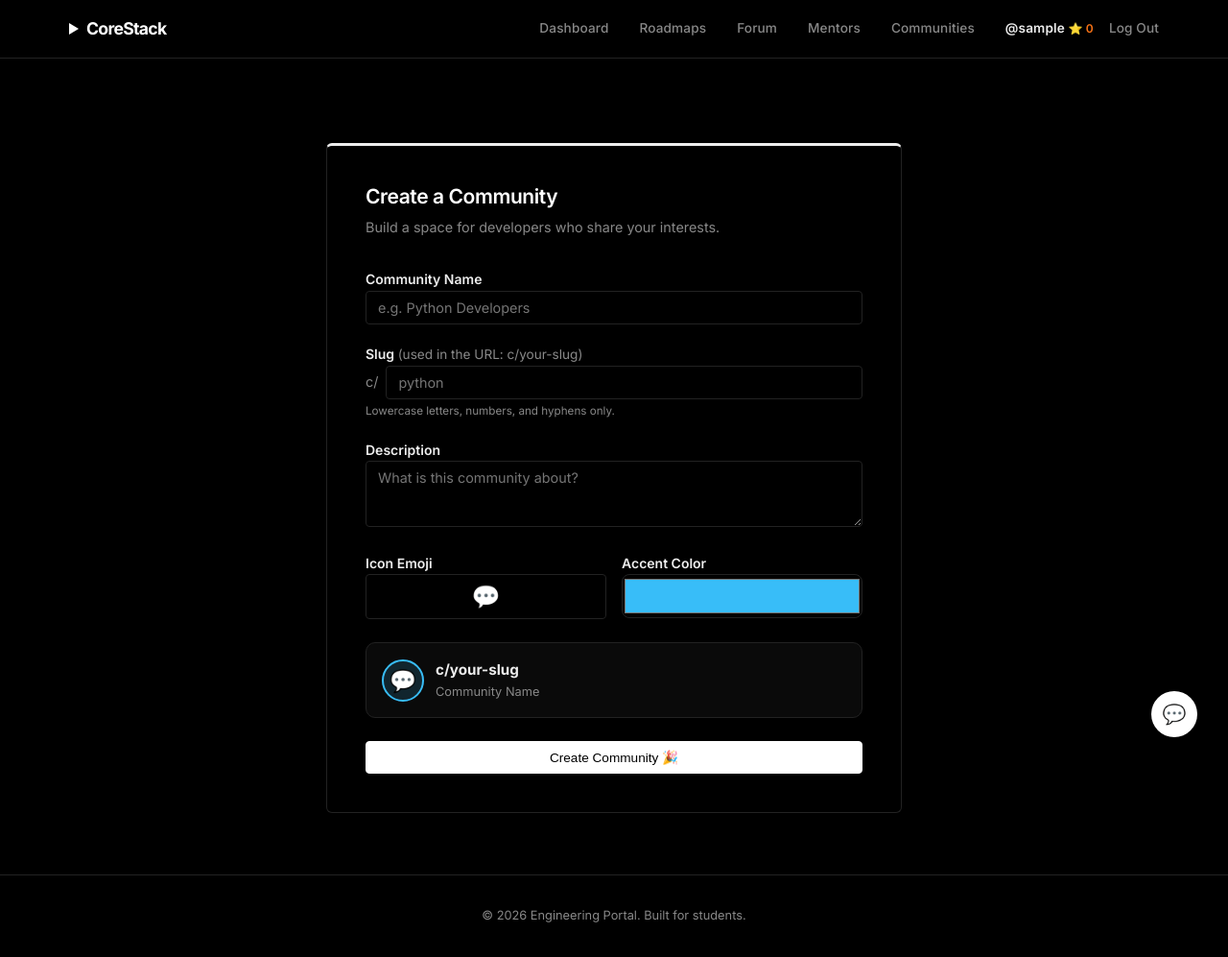
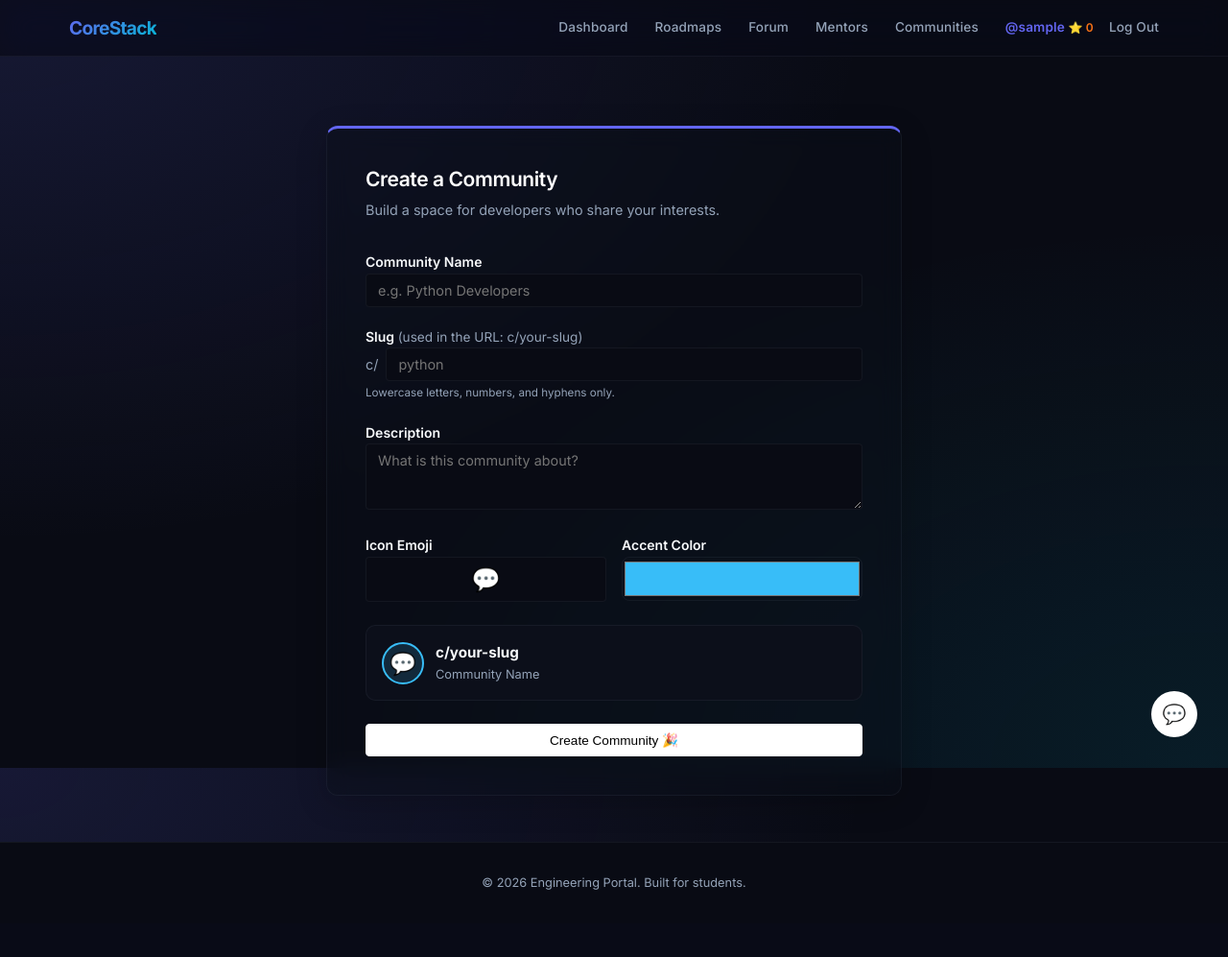
Before and after one commit to daymanandan15-arch/codevertex, a Flask app: page /c/new in a window 1280 px wide. Shown: the whole page at 96% size. After the commit the page ends 927 px from the top, so only its background shows below. Run offline with Flask 3, Linux system fonts and the light colour scheme; the visitor is signed in with stand-in values (Sample User, id 1); data that the repository does not hold is empty; some libraries are stand-ins or nearby versions.

Commit message:
Design: Glassmorphic Theme Overhaul with Indigo Accents

```diff
--- a/app/static/css/style.css
+++ b/app/static/css/style.css
@@ -1,20 +1,22 @@
 :root {
-    /* Ultra-Premium Dark Mode (Vercel / Linear Aesthetic) */
-    --bg-primary: #000000;          /* Deep Black */
-    --bg-secondary: #0a0a0a;        /* Neutral almost-black */
-    --bg-elevated: #111111;         /* Elevated cards */
-    --bg-hover: #1a1a1a;            /* Hover state background */
+    /* Premium Glassmorphism & Gradient Dark Mode */
+    --bg-primary: #090b14;          /* Darker Slate-Navy (Adds depth over pure black) */
+    --bg-secondary: #0c0f1a;        /* Elevated layers */
+    --bg-elevated: rgba(255, 255, 255, 0.03); /* Translucent elevation */
+    --bg-hover: rgba(255, 255, 255, 0.06);   /* Micro hover glow */
 
-    --text-primary: #ededed;        /* Crisp White/Gray for readability */
-    --text-muted: #888888;          /* Classic muted gray */
+    --text-primary: #f8fafc;        /* Balanced crisp white */
+    --text-muted: #94a3b8;          /* Soft slate muted */
 
-    --border: #222222;              /* Sharp, structural dark border */
-    --border-hover: #333333;        /* Hover border */
+    --border: rgba(148, 163, 184, 0.08); /* Transparent borders for glass effects */
+    --border-hover: rgba(148, 163, 184, 0.15);
 
-    --accent: #ededed;              /* Monochromatic accent (White) */
-    --accent-hover: #ffffff;        /* Pure white hover */
+    /* Vibrant Gradient Accents */
+    --accent-glow: rgba(99, 102, 241, 0.15);
+    --accent: #6366f1;              /* Electric Indigo */
+    --accent-hover: #818cf8;
 
-    font-family: 'Inter', -apple-system, BlinkMacSystemFont, "Segoe UI", Roboto, Helvetica, Arial, sans-serif;
+    font-family: 'Inter', -apple-system, BlinkMacSystemFont, "Segoe UI", Roboto, sans-serif;
 }
 
 * {
@@ -25,29 +27,33 @@
 
 body {
     background-color: var(--bg-primary);
+    background-image: radial-gradient(at 0% 0%, rgba(99, 102, 241, 0.15) 0px, transparent 50%),
+                      radial-gradient(at 98% 100%, rgba(6, 182, 212, 0.1) 0px, transparent 50%);
+    background-attachment: fixed;
     color: var(--text-primary);
     line-height: 1.6;
     display: flex;
     flex-direction: column;
     min-height: 100vh;
     overflow-x: hidden;
-    font-size: 14px; /* Slightly smaller, more refined font size typical in pro tools */
+    font-size: 14px;
     -webkit-font-smoothing: antialiased;
     -moz-osx-font-smoothing: grayscale;
 }
 
 ::-webkit-scrollbar {
-    height: 8px;
-    width: 8px;
+    height: 6px;
+    width: 6px;
 }
 ::-webkit-scrollbar-track {
     background: var(--bg-primary);
 }
 ::-webkit-scrollbar-thumb {
-    background: #333;
+    background: #1e293b;
+    border-radius: 3px;
 }
 ::-webkit-scrollbar-thumb:hover {
-    background: #555;
+    background: var(--accent);
 }
 
 /* Typography & Links */
@@ -61,16 +67,18 @@ h1, h2, h3, h4, h5 {
 a {
     color: var(--text-primary);
     text-decoration: none;
-    transition: color 0.15s ease;
+    transition: all 0.2s ease;
 }
 
 a:hover {
-    color: #ffffff;
+    color: var(--accent-hover);
 }
 
-/* Navbar - Strict Structural Solid Black */
+/* Navbar - Glassmorphic design */
 .navbar {
-    background-color: var(--bg-primary);
+    background: rgba(9, 11, 20, 0.7);
+    backdrop-filter: blur(16px) saturate(180%);
+    -webkit-backdrop-filter: blur(16px) saturate(180%);
     border-bottom: 1px solid var(--border);
     position: sticky;
     top: 0;
@@ -80,16 +88,18 @@ a:hover {
 .nav-container {
     max-width: 1200px;
     margin: 0 auto;
-    padding: 1rem 2rem;
+    padding: 0.85rem 2rem;
     display: flex;
     justify-content: space-between;
     align-items: center;
 }
 
 .brand {
-    font-size: 1.1rem;
-    font-weight: 700;
-    color: #ffffff;
+    font-size: 1.2rem;
+    font-weight: 800;
+    background: linear-gradient(135deg, #6366f1 0%, #06b6d4 100%);
+    -webkit-background-clip: text;
+    -webkit-text-fill-color: transparent;
     letter-spacing: -0.04em;
     display: flex;
     align-items: center;
@@ -97,15 +107,6 @@ a:hover {
 }
 
 /* CoreStack Logo Triangle Indicator */
-.brand::before {
-    content: '';
-    display: inline-block;
-    width: 0;
-    height: 0;
-    border-top: 6px solid transparent;
-    border-bottom: 6px solid transparent;
-    border-left: 10px solid #ffffff;
-}
 
 .nav-links {
     display: flex;
@@ -114,10 +115,11 @@ a:hover {
 
 .nav-links a {
     color: var(--text-muted);
-    margin-left: 2rem;
+    margin-left: 1.75rem;
     font-size: 0.85rem;
     font-weight: 500;
     letter-spacing: 0.01em;
+    position: relative;
 }
 
 .nav-links a:hover {
@@ -128,31 +130,39 @@ a:hover {
 .container {
     max-width: 1200px;
     margin: 0 auto;
-    padding: 4rem 2rem;
+    padding: 3rem 2rem;
     flex: 1;
     width: 100%;
 }
 
 .hero {
-    margin-bottom: 4rem;
+    margin-bottom: 3.5rem;
     text-align: left;
-    max-width: 700px;
+    max-width: 750px;
+    padding: 2.5rem;
+    background: rgba(255, 255, 255, 0.01);
+    border: 1px solid var(--border);
+    border-radius: 12px;
+    backdrop-filter: blur(10px);
 }
 
 .hero h1 {
-    font-size: 3rem;
-    margin-bottom: 1rem;
-    font-weight: 700;
-    letter-spacing: -0.03em;
+    font-size: 2.75rem;
+    margin-bottom: 0.75rem;
+    font-weight: 800;
+    background: linear-gradient(to right, #ffffff, #94a3b8);
+    -webkit-background-clip: text;
+    -webkit-text-fill-color: transparent;
 }
 
 .hero h1 span {
-    color: var(--text-muted); /* Drop attention, keep it structural */
+    color: var(--accent);
+    -webkit-text-fill-color: initial;
 }
 
 .hero p {
     color: var(--text-muted);
-    font-size: 1.05rem;
+    font-size: 1rem;
     line-height: 1.7;
 }
 
@@ -160,59 +170,78 @@ a:hover {
 .dashboard-grid {
     display: flex;
     flex-direction: column;
-    gap: 4rem;
+    gap: 3.5rem;
 }
 
 .section-header {
     display: flex;
     justify-content: space-between;
     align-items: flex-end;
-    margin-bottom: 1.5rem;
+    margin-bottom: 1.25rem;
 }
 
 .section-header h2 {
     font-size: 1.15rem;
-    font-weight: 600;
+    font-weight: 700;
+    position: relative;
+    padding-left: 0.85rem;
+}
+
+.section-header h2::before {
+    content: '';
+    position: absolute;
+    left: 0;
+    top: 50%;
+    transform: translateY(-50%);
+    width: 4px;
+    height: 16px;
+    background: var(--accent);
+    border-radius: 2px;
 }
 
 .view-all {
     font-size: 0.8rem;
-    font-weight: 500;
-    padding: 0.35rem 0.75rem;
+    font-weight: 600;
+    padding: 0.4rem 0.85rem;
     border: 1px solid var(--border);
-    border-radius: 4px;
-    color: var(--text-muted);
-    background: transparent;
-    transition: all 0.15s ease;
+    border-radius: 6px;
+    color: var(--text-primary);
+    background: rgba(255, 255, 255, 0.02);
+    transition: all 0.2s ease;
 }
 
 .view-all:hover {
-    border-color: #555;
+    border-color: var(--accent);
     color: #fff;
-    background: var(--bg-hover);
+    background: rgba(99, 102, 241, 0.05);
+    box-shadow: 0 0 12px var(--accent-glow);
 }
 
-/* Clean Professional Cards */
+/* Glassmorphic Smooth Cards */
 .card-list {
     display: grid;
-    grid-template-columns: repeat(auto-fill, minmax(300px, 1fr));
-    gap: 1.5rem;
+    grid-template-columns: repeat(auto-fill, minmax(310px, 1fr));
+    gap: 1.25rem;
     width: 100%;
 }
 
 .card {
-    background: var(--bg-primary);
+    background: rgba(12, 15, 26, 0.4);
+    backdrop-filter: blur(12px);
     border: 1px solid var(--border);
-    border-radius: 6px;
-    padding: 1.25rem;
+    border-radius: 12px;
+    padding: 1.5rem;
     display: flex;
     flex-direction: column;
-    transition: border-color 0.15s ease, background 0.15s ease;
+    transition: all 0.3s cubic-bezier(0.4, 0, 0.2, 1);
+    box-shadow: 0 8px 32px rgba(0, 0, 0, 0.2);
 }
 
 .card:hover {
-    border-color: #444;
-    background: var(--bg-hover);
+    transform: translateY(-4px);
+    border-color: rgba(99, 102, 241, 0.4);
+    background: rgba(12, 15, 26, 0.6);
+    box-shadow: 0 12px 40px rgba(99, 102, 241, 0.08);
 }
 
 .card-meta {
```
Also changed, not shown: other parts of app/static/css/style.css (+24 -19 lines).
